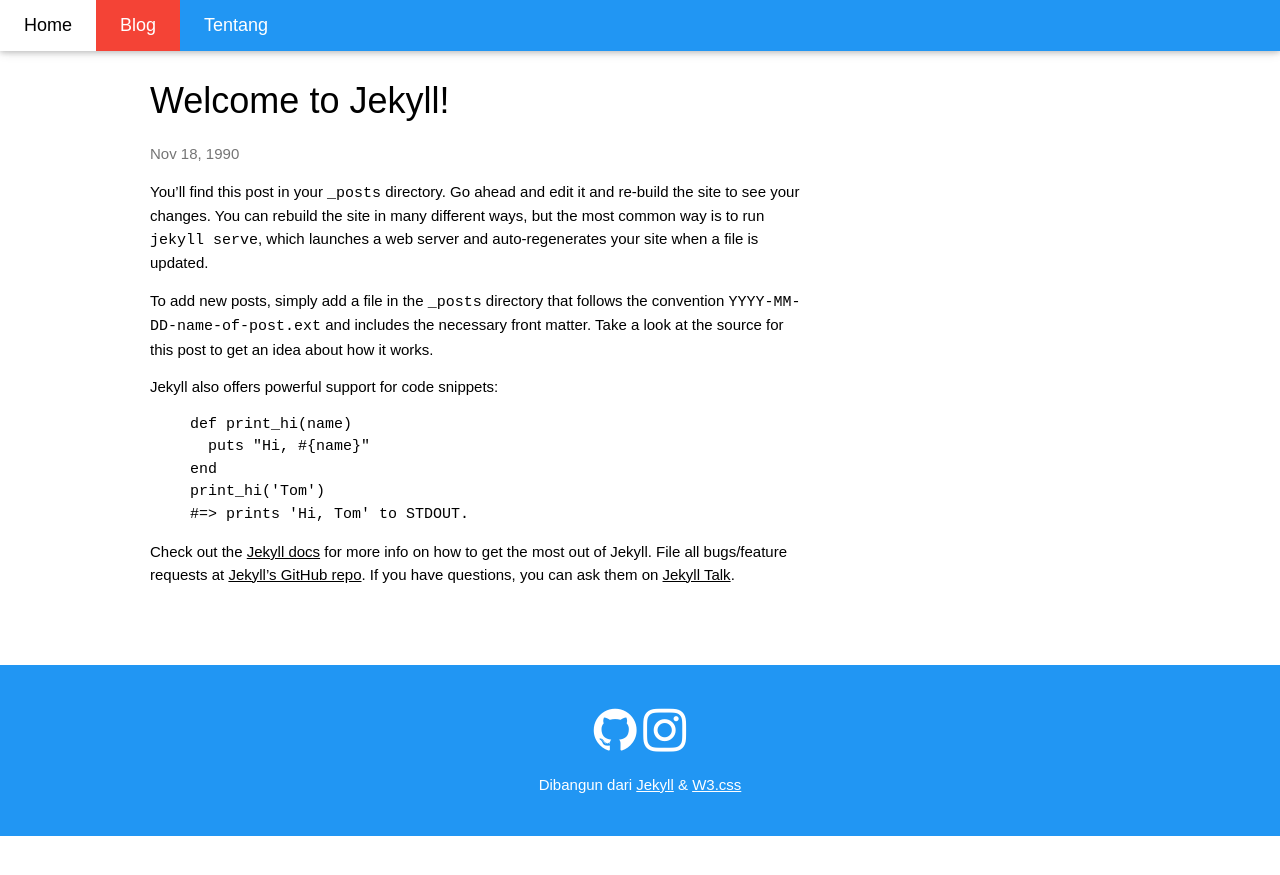
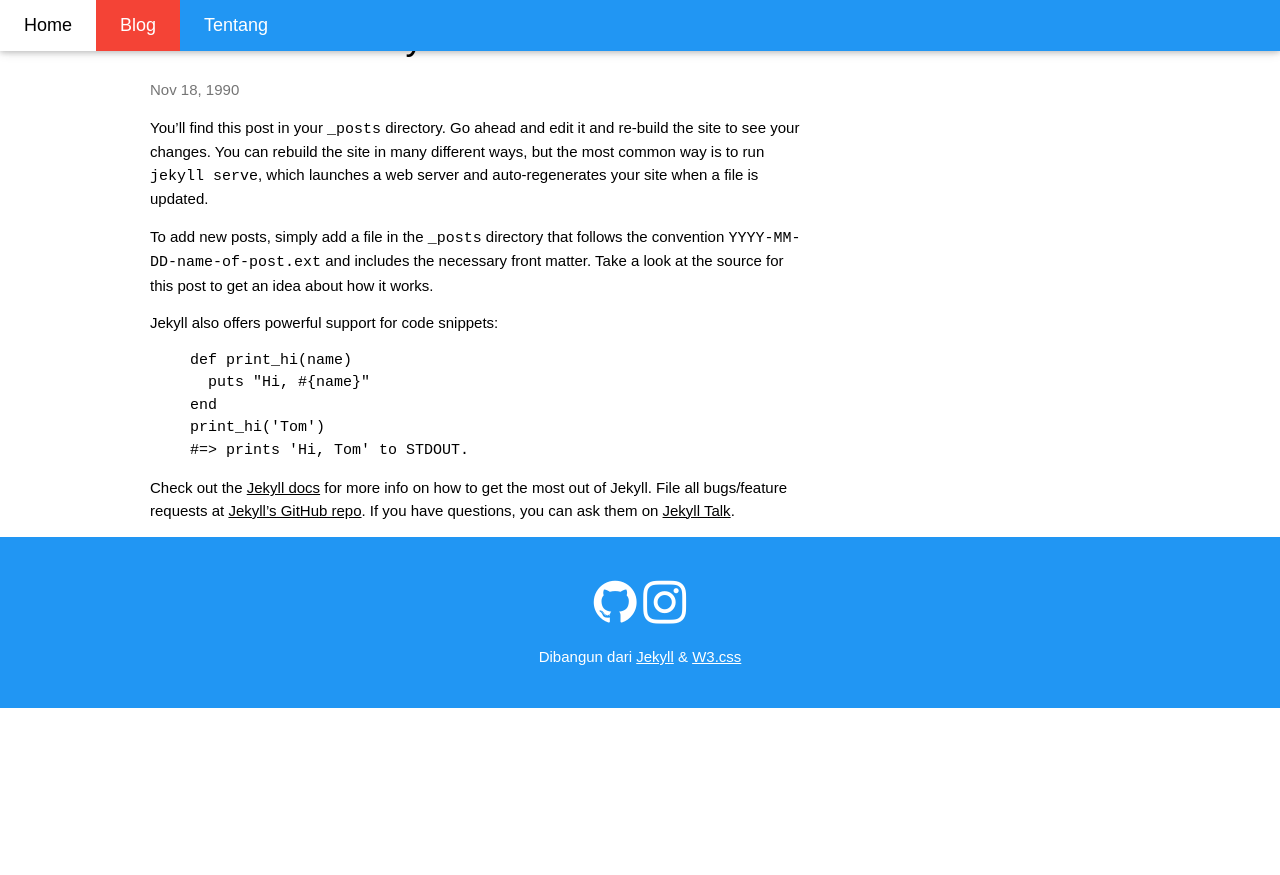
Before and after one commit to Bagus18/Bagus18.github.io, a Jekyll site: the page built from _posts/1990-11-18-welcome-to-jekyll.markdown, in a window 1280 px wide. Shown: the top 875 px of the page. Built offline with Jekyll 4.4.1, drawn with Linux system fonts in a browser that asks for light colours; nearby versions of some CDN libraries; some web fonts are replaced; library files that are not in the unit come from our copies.

Commit message:
Update Thu, Nov 02, 2017  7:17:23 PM

```diff
--- a/_layouts/post.html
+++ b/_layouts/post.html
@@ -21,7 +21,7 @@
   </div>
 </div>
 
- <div class="w3-row-padding w3-padding-64 w3-container">
+ <div class="w3-row-padding w3-container">
   <div class="w3-content">
     <div class="w3-twothird">
 
```
